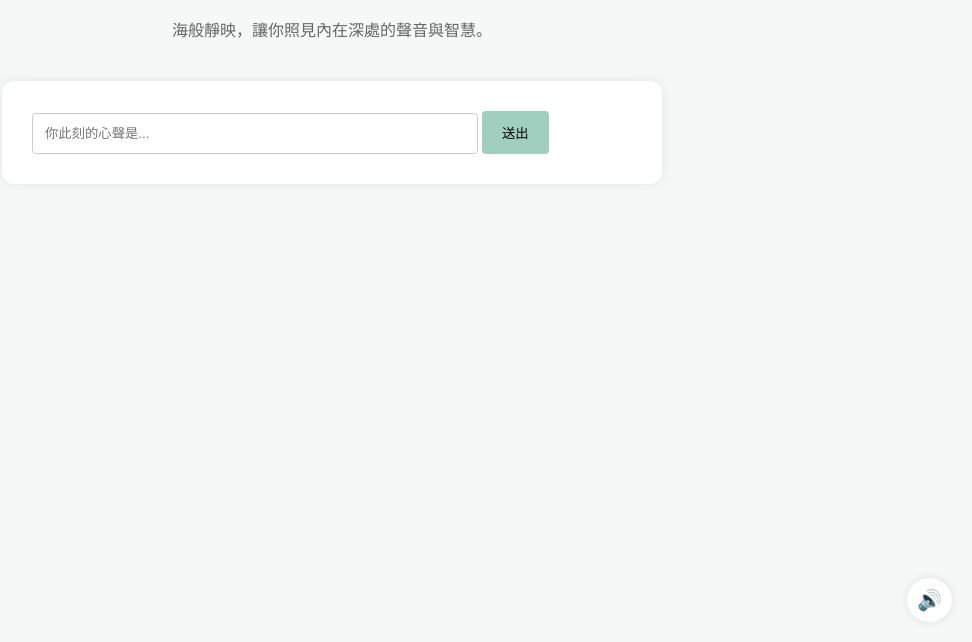
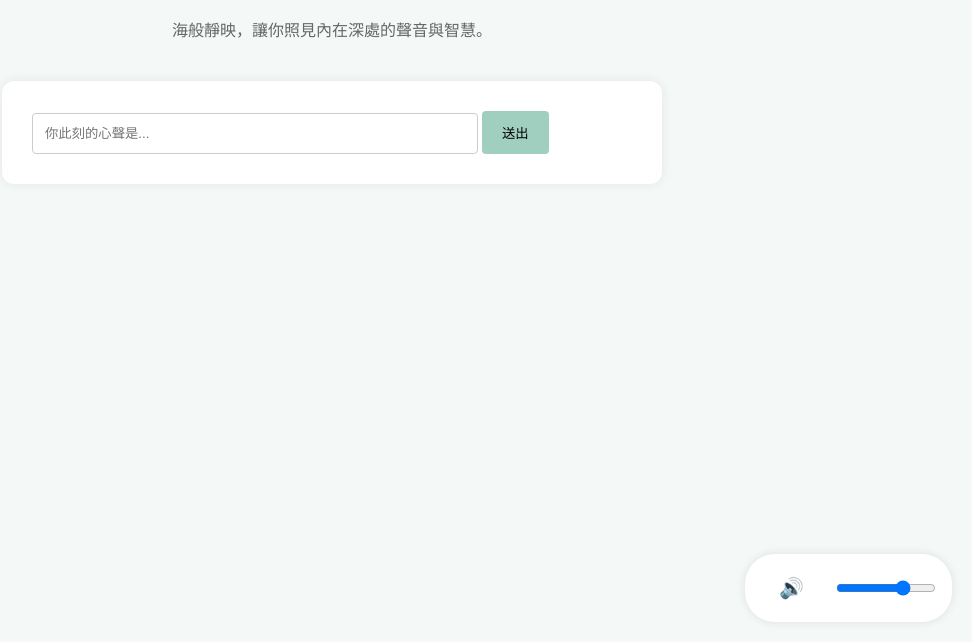
Before and after one commit to oceanpowerrr/seasoul-chatbot, a website: page index.html in a window 1280 px wide. Shown: the part 158-800 px from the top of the page, without its empty margins (308-1280 px from the left). Drawn offline with Linux system fonts and the light colour scheme.

Commit message:
Update index.html

```diff
--- a/index.html
+++ b/index.html
@@ -59,22 +59,29 @@
       color: #5a5a5a;
     }
 
-    /* 音樂按鈕樣式 */
-    .music-btn {
+    /* 音樂控制樣式 */
+    .music-controls {
       position: fixed;
       bottom: 20px;
       right: 20px;
-      background: #ffffff;
+      display: flex;
+      align-items: center;
+      gap: 10px;
+      background: #fff;
+      padding: 10px 14px;
+      border-radius: 30px;
+      box-shadow: 0 0 10px rgba(0,0,0,0.1);
+    }
+
+    .music-btn {
       border: none;
+      background: none;
       font-size: 20px;
-      padding: 10px;
-      border-radius: 50%;
       cursor: pointer;
-      box-shadow: 0 0 8px rgba(0,0,0,0.1);
-      transition: background 0.3s ease;
     }
-    .music-btn:hover {
-      background: #eeeeee;
+
+    .volume-slider {
+      width: 100px;
     }
   </style>
 </head>
@@ -98,26 +105,44 @@
     Your browser does not support the audio element.
   </audio>
 
-  <!-- 播放／靜音控制 -->
-  <button onclick="toggleMusic()" class="music-btn">🔊</button>
+  <!-- 音樂控制 -->
+  <div class="music-controls">
+    <button id="music-toggle" onclick="toggleMusic()" class="music-btn">🔊</button>
+    <input type="range" id="volume-control" class="volume-slider" min="0" max="1" step="0.01" value="0.7" />
+  </div>
 
   <script>
+    const audio = document.getElementById("bgm");
+    const toggleBtn = document.getElementById("music-toggle");
+    const volumeSlider = document.getElementById("volume-control");
+
+    // 初始化音量
+    audio.volume = 0.7;
+
+    // 播放或暫停
     function toggleMusic() {
-      const audio = document.getElementById("bgm");
       if (audio.paused) {
         audio.play();
+        toggleBtn.innerText = "🔊";
       } else {
         audio.pause();
+        toggleBtn.innerText = "🔇";
       }
     }
 
-    document.addEventListener('click', () => {
-      const audio = document.getElementById("bgm");
-      if (audio && audio.paused) {
-        audio.play().catch(e => console.log("音樂播放失敗：", e));
-      }
+    // 音量調整
+    volumeSlider.addEventListener("input", function () {
+      audio.volume = this.value;
     });
 
+    // 瀏覽器阻擋處理
+    document.addEventListener("click", () => {
+      if (audio.paused) {
+        audio.play().catch(e => console.log("音樂播放被瀏覽器阻擋"));
+      }
+    }, { once: true });
+
+    // 對話送出邏輯
     async function sendMessage() {
       const input = document.getElementById('input');
       const text = input.value.trim();
@@ -144,5 +169,6 @@
       }
     }
   </script>
+
 </body>
-</html>
+</html
```
